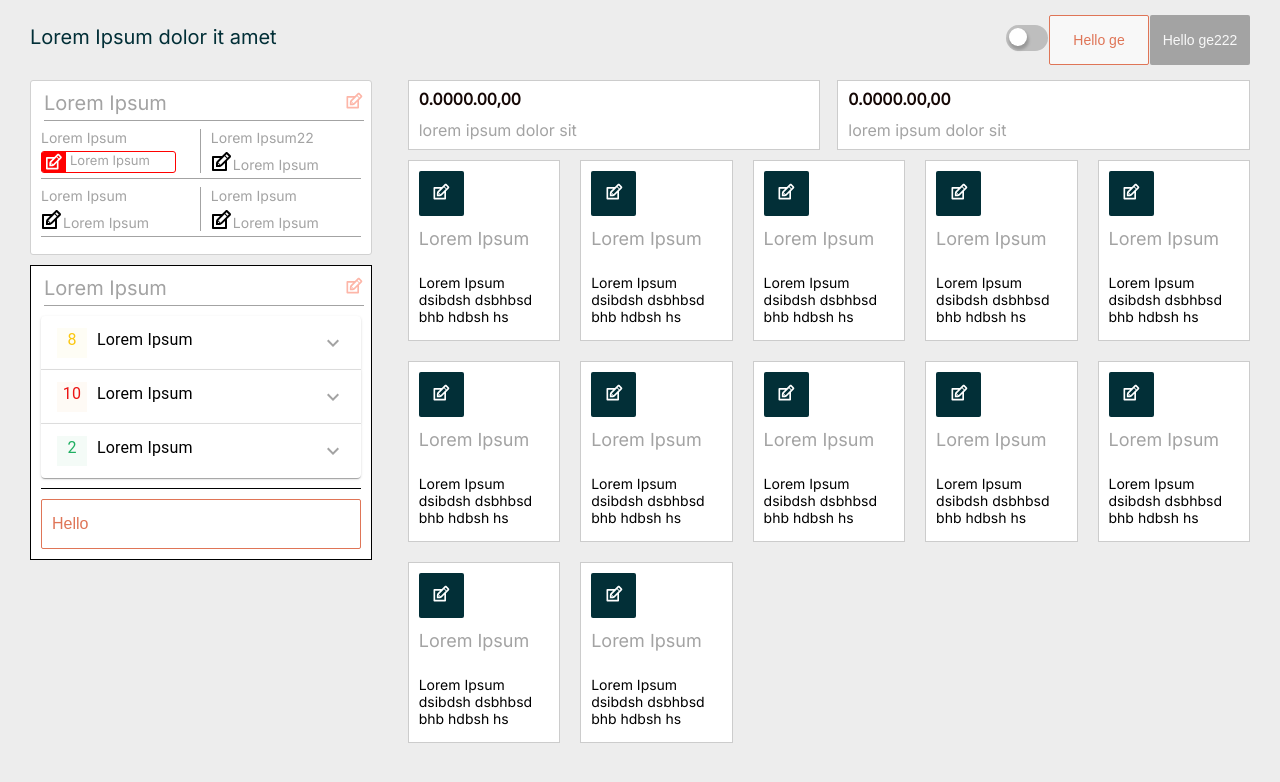
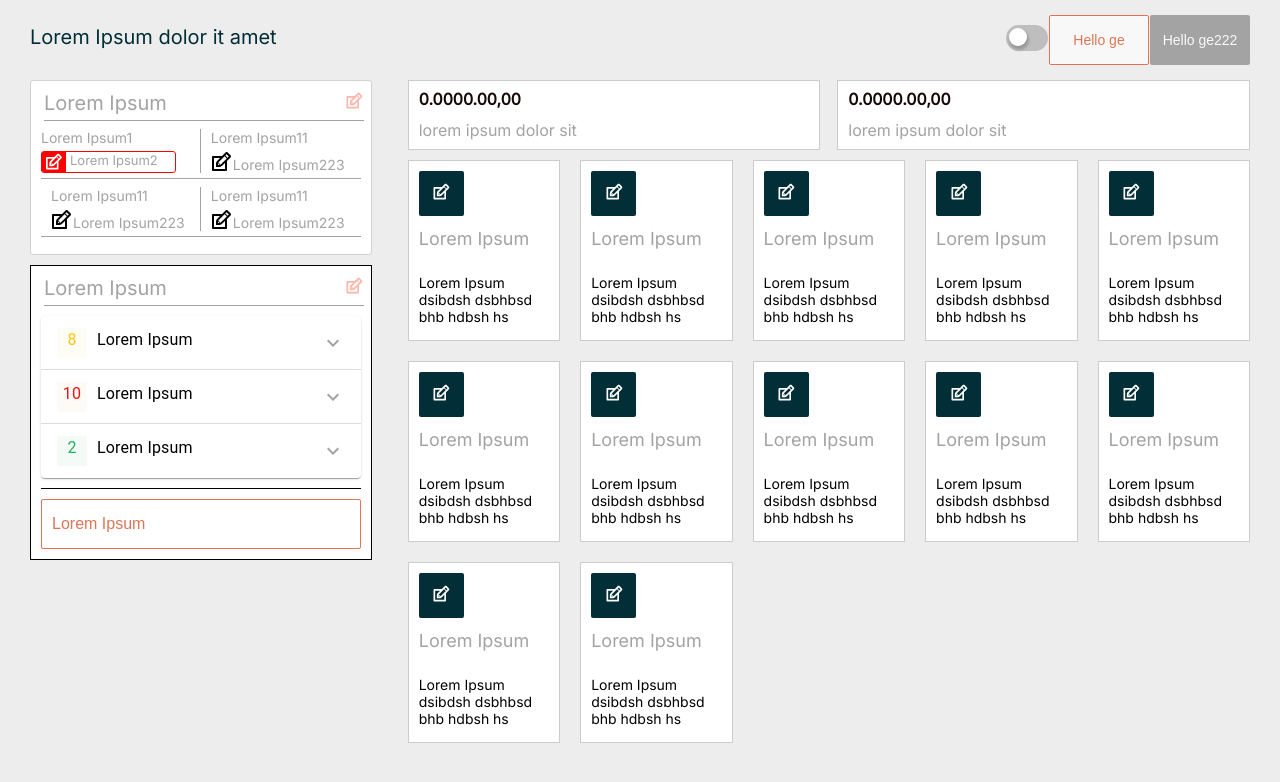
Before and after one commit to Mr-Usman/Finlex-Assignment, a React (Create React App) app: page / in a window 1280 px wide. Shown: the top 782 px of the page. Built offline with nearby package versions, Linux system fonts and the light colour scheme.

Commit message:
refactoring --Left LeftSide Menu

```diff
--- /dev/null
+++ b/src/components/LeftBar/EditPrice.js
@@ -0,0 +1,19 @@
+import * as Styled from "./styles";
+import { EditIcon } from "../../assets/icons";
+
+const EditPrice = ({ label }) => {
+  return (
+    <div>
+      <Styled.IconGroup>
+        <div>
+          <EditIcon />
+        </div>
+        <div>
+          <Styled.MenuTitle size={"14px"}>{label}</Styled.MenuTitle>
+        </div>
+      </Styled.IconGroup>
+    </div>
+  );
+};
+
+export default EditPrice;
--- /dev/null
+++ b/src/components/LeftBar/MenuSection.js
@@ -0,0 +1,13 @@
+import * as Styled from "./styles";
+import EditPrice from "./EditPrice";
+
+const MenuSection = ({ isBorderRight }) => {
+  return (
+    <Styled.SectionWithBorder isBorderRight={isBorderRight}>
+      <Styled.MenuTitle size={"14px"}>Lorem Ipsum11</Styled.MenuTitle>
+      <EditPrice label={"Lorem Ipsum223"} />
+    </Styled.SectionWithBorder>
+  );
+};
+
+export default MenuSection;
--- a/src/components/LeftBar/index.js
+++ b/src/components/LeftBar/index.js
@@ -2,6 +2,7 @@ import * as Styled from "./styles";
 import { useTheme } from "styled-components";
 import { EditIcon } from "../../assets/icons";
 import Accordion from "./Accordion";
+import MenuSection from "./MenuSection";
 
 const Leftbar = () => {
   const theme = useTheme();
@@ -15,61 +16,25 @@ const Leftbar = () => {
             <EditIcon />
           </Styled.MenuEditIcon>
         </Styled.MenuHeader>
-        <Styled.Section1>
+
+        <Styled.EditInfoSection>
           <Styled.SubSection1>
-            <Styled.MenuTitle size={"14px"}>Lorem Ipsum</Styled.MenuTitle>
+            <Styled.MenuTitle size={"14px"}>Lorem Ipsum1</Styled.MenuTitle>
             <Styled.Iconbar>
               <Styled.IconDivision>
                 <EditIcon />
               </Styled.IconDivision>
-              <Styled.MenuTitle size={"13px"}>Lorem Ipsum</Styled.MenuTitle>
+              <Styled.MenuTitle size={"13px"}>Lorem Ipsum2</Styled.MenuTitle>
             </Styled.Iconbar>
           </Styled.SubSection1>
 
-          <Styled.SubSection2>
-            <Styled.MenuTitle size={"14px"}>Lorem Ipsum22</Styled.MenuTitle>
-            <div
-              style={{
-                display: "flex",
-                flexDirection: "row",
-                alignContent: "center",
-              }}
-            >
-              <Styled.IconGroup>
-                <div>
-                  <EditIcon />
-                </div>
-                <div>
-                  <Styled.MenuTitle size={"14px"}>Lorem Ipsum</Styled.MenuTitle>
-                </div>
-              </Styled.IconGroup>
-            </div>
-          </Styled.SubSection2>
-        </Styled.Section1>
-        <Styled.Section1>
-          <Styled.SubSection1>
-            <Styled.MenuTitle size={"14px"}>Lorem Ipsum</Styled.MenuTitle>
-            <Styled.IconGroup>
-              <div>
-                <EditIcon />
-              </div>
-              <div>
-                <Styled.MenuTitle size={"14px"}>Lorem Ipsum</Styled.MenuTitle>
-              </div>
-            </Styled.IconGroup>
-          </Styled.SubSection1>
-          <Styled.SubSection2>
-            <Styled.MenuTitle size={"14px"}>Lorem Ipsum</Styled.MenuTitle>
-            <Styled.IconGroup>
-              <div>
-                <EditIcon />
-              </div>
-              <div>
-                <Styled.MenuTitle size={"14px"}>Lorem Ipsum</Styled.MenuTitle>
-              </div>
-            </Styled.IconGroup>
-          </Styled.SubSection2>
-        </Styled.Section1>
+          <MenuSection isBorderRight={false} />
+        </Styled.EditInfoSection>
+
+        <Styled.EditInfoSection>
+          <MenuSection isBorderRight={true} />
+          <MenuSection isBorderRight={false} />
+        </Styled.EditInfoSection>
       </Styled.MenuBox>
       <Styled.MenuDetails>
         <Styled.MenuHeader>
@@ -106,7 +71,7 @@ const Leftbar = () => {
             marginTop: "10px",
           }}
         >
-          <Styled.MenuBtn>Hello</Styled.MenuBtn>
+          <Styled.MenuBtn>Lorem Ipsum</Styled.MenuBtn>
         </div>
       </Styled.MenuDetails>
     </Styled.Container>
--- a/src/components/LeftBar/styles/index.js
+++ b/src/components/LeftBar/styles/index.js
@@ -40,7 +40,7 @@ export const MenuHeader = Styled.div`
     padding-bottom: 5px;
 `;
 
-export const Section1 = Styled.div`
+export const EditInfoSection = Styled.div`
     width: 100%;
     display: flex;
     height: 50px;
@@ -56,9 +56,12 @@ export const SubSection1 = Styled.div`
     border-right: 1px solid #A3A3A3;
 `;
 
-export const SubSection2 = Styled.div`
+export const SectionWithBorder = Styled.div`
     width: 50%;
     padding-left: 10px;
+    border-right: ${(props) =>
+      props.isBorderRight ? "1px solid #A3A3A3" : "none"};
+
 `;
 
 export const MenuTitle = Styled.p`
```
